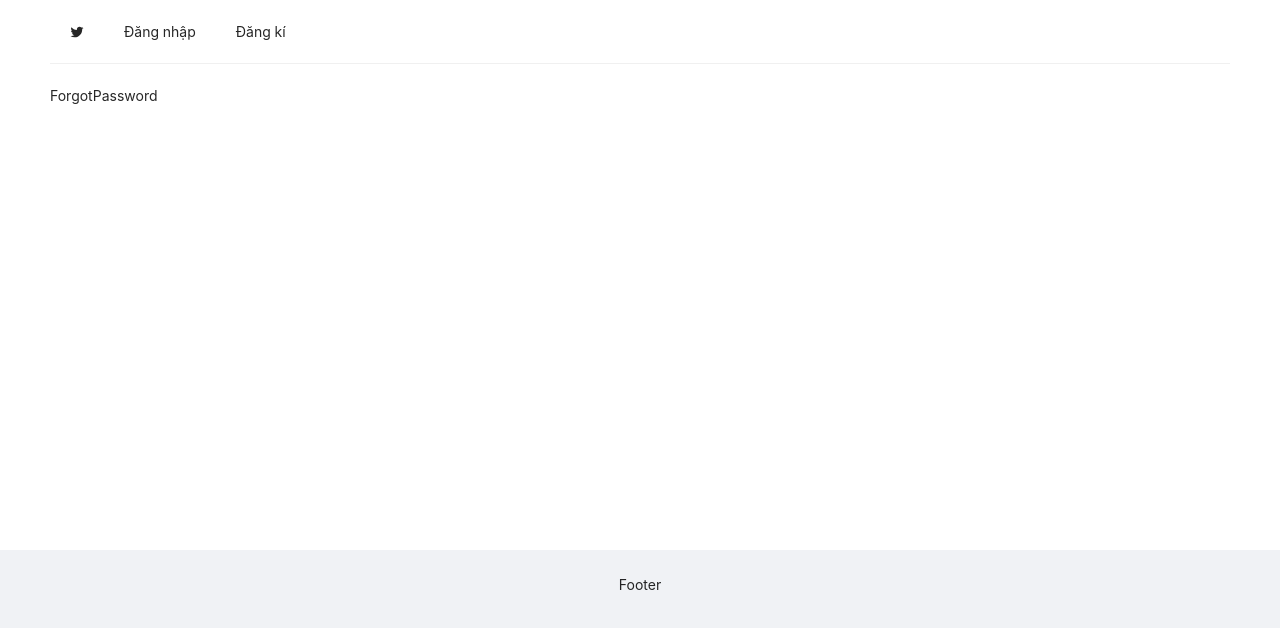
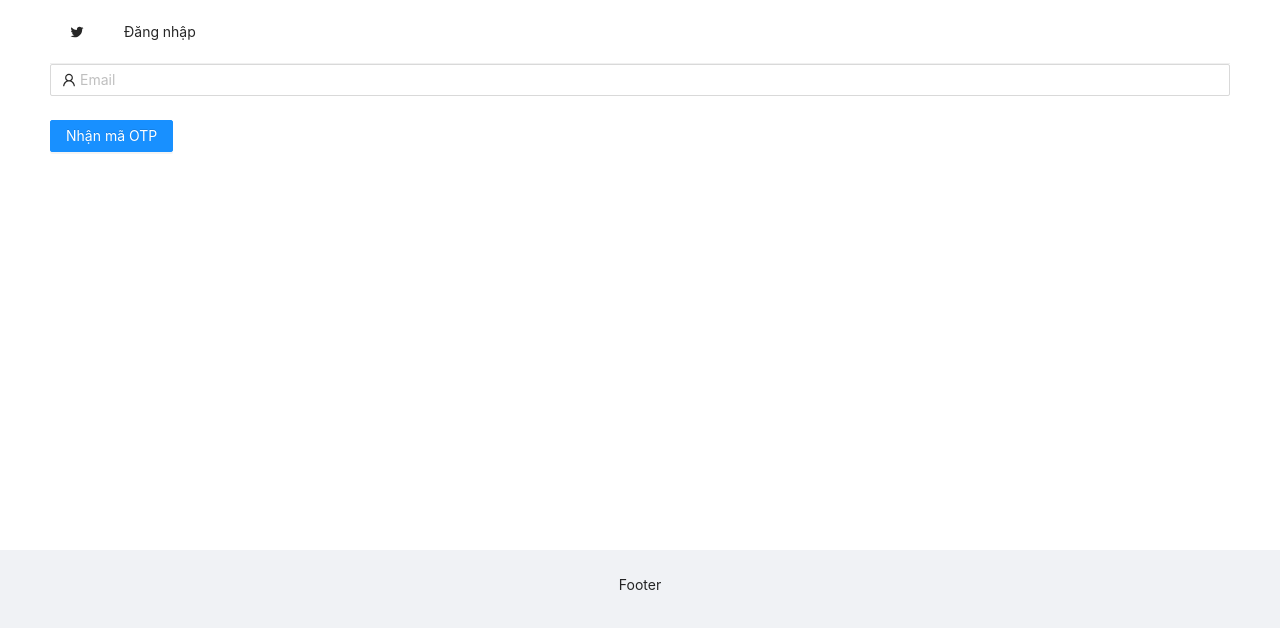
Before and after one commit to Ngo-Hoang-Anh/coctro, a React (Create React App) app: page /forgot in a window 1280 px wide. Shown: the top 628 px of the page. Built offline with nearby package versions, Linux system fonts and the light colour scheme; the HTML template or start-up script is replaced by a standard one.

Commit message:
forgot password page, improve screen flow

```diff
--- a/src/components/ForgotPassword/ForgotPassword.js
+++ b/src/components/ForgotPassword/ForgotPassword.js
@@ -1,7 +1,141 @@
-import React from "react";
+import React, { useState } from "react";
+import { Form, Input, Button } from 'antd';
+import { UserOutlined } from '@ant-design/icons';
+import { URLpath, sendRequest } from '../../common/utility';
 
 function ForgotPassword(props) {
-    return <div>ForgotPassword</div>;
+    const [currentEmail, setCurrentEmail] = useState(null);
+    const sendToEmail = (values) => {
+        //TODO: validate
+        const testURL = URLpath + '/forgot';
+        const myInit = {
+            method: 'POST',
+            body: JSON.stringify({
+                email: values.email
+            }),
+        }
+        // sendRequest(testURL, myInit)
+        //     .then(result => {
+        //         console.log("result:");
+        //         console.log(result);
+        //     }
+        //     );;
+        // TODO: waiting for response
+        setCurrentEmail(values.email);
+    };
+    const confirmOTP = (values) => {
+        const testURL = URLpath + '/confirmChangePassword';
+        const myInit = {
+            method: 'POST',
+            body: JSON.stringify({
+                email: currentEmail,
+                password: values.password,
+                OTP: values.otp
+            }),
+        }
+        console.log(myInit.body);
+        // sendRequest(testURL, myInit)
+        //     .then(result => {
+        //         console.log("result:");
+        //         console.log(result);
+        //     }
+        //     );;
+        // TODO: waiting for response,redirect to login
+
+    }
+
+    return (<>
+        {
+            (currentEmail == null) ?// if there is no email
+                <Form
+                    name="normal_login"
+                    className="login-form"
+                    onFinish={sendToEmail}
+                >
+                    <Form.Item
+                        name="email"
+                        rules={[
+                            {
+                                required: true,
+                                message: 'Hãy nhập email!',
+                            },
+                        ]}
+                    >
+                        <Input prefix={<UserOutlined className="site-form-item-icon" />} placeholder="Email" />
+                    </Form.Item>
+                    <Form.Item>
+                        <Button type="primary" htmlType="submit" className="login-form-button">
+                            Nhận mã OTP
+                        </Button>
+                    </Form.Item>
+                </Form>
+                ://if there are email, waiting for OTP
+                <>
+                    <p>Mã OTP đã đƯợc gửi về email <b>{currentEmail}</b>. Hãy nhập mã OTP và mật khẩu mới.</p>
+
+                    <Form
+                        name="confirmOTP"
+                        className="login-form"
+                        onFinish={confirmOTP}
+                    >
+                        <Form.Item
+                            name="password"
+                            rules={[
+                                {
+                                    required: true,
+                                    message: 'Hãy nhập mật khẩu!',
+                                },
+                            ]}
+                            hasFeedback
+                        >
+                            <Input.Password placeholder="Mật khẩu" />
+                        </Form.Item>
+                        <Form.Item
+                            name="confirm"
+                            dependencies={['password']}
+                            hasFeedback
+                            rules={[
+                                {
+                                    required: true,
+                                    message: 'Hãy xác nhận mật khẩu!',
+                                },
+                                ({ getFieldValue }) => ({
+                                    validator(_, value) {
+                                        if (!value || getFieldValue('password') === value) {
+                                            return Promise.resolve();
+                                        }
+
+                                        return Promise.reject(new Error('Hai mật khẩu bạn vừa nhập không khớp'));
+                                    },
+                                }),
+                            ]}
+                        >
+                            <Input.Password placeholder="Xác nhận mật khẩu" />
+                        </Form.Item>
+                        <Form.Item
+                            name="otp"
+                            rules={[
+                                {
+                                    required: true,
+                                    message: 'Hãy nhập OTP!',
+                                },
+                            ]}
+                        >
+                            <Input placeholder="OTP" />
+                        </Form.Item>
+                        <Form.Item>
+                            <Button type="primary" htmlType="submit" className="login-form-button">
+                                Xác nhận
+                            </Button>
+                        </Form.Item>
+                        <Button type="link" className="login-form-button" onClick={() => setCurrentEmail(null)}>
+                            Nhập email khác
+                        </Button>
+                    </Form>
+                </>
+        }
+    </>
+    )
 }
 
 export default ForgotPassword;
--- a/src/components/Login/Login.js
+++ b/src/components/Login/Login.js
@@ -1,10 +1,12 @@
 import React from "react";
 import "./Login.css";
+import { useHistory } from "react-router-dom";
 
 import { Form, Input, Button } from 'antd';
 import { UserOutlined, LockOutlined } from '@ant-design/icons';
 import { URLpath, sendRequest } from '../../common/utility';
 const Login = () => {
+  let history = useHistory();
   const onFinish = (values) => {
     const testURL = URLpath + '/login';
     const myInit = {
@@ -14,13 +16,12 @@ const Login = () => {
         password: values.password,
       }),
     }
-    sendRequest(testURL, myInit)
-      .then(result => {
-        console.log("result:");
-        console.log(result);
-      }
-      );;
-  };
+    sendRequest(testURL, myInit).then((result) => {
+      window.localStorage.setItem("token", result.token);
+      console.log(window.localStorage.getItem("token"));
+    })
+      .then(history.push("/home"));
+  }
 
   return (
     <div className="container-form-login">
--- a/src/components/Register/Register.js
+++ b/src/components/Register/Register.js
@@ -1,7 +1,7 @@
 import React from "react";
 
-import { Form, Input, Button, Checkbox } from 'antd';
-import { UserOutlined, LockOutlined } from '@ant-design/icons';
+import { Form, Input, Button } from 'antd';
+import { UserOutlined } from '@ant-design/icons';
 import { URLpath, sendRequest } from '../../common/utility';
 
 const Register = () => {
--- a/src/components/commons/header/HeaderCommon.js
+++ b/src/components/commons/header/HeaderCommon.js
@@ -26,9 +26,6 @@ function HeaderCommon(props) {
             <Menu.Item key="login">
               <Link to="/login">Đăng nhập</Link>
             </Menu.Item>
-            <Menu.Item key="register">
-              <Link to="/register">Đăng kí</Link>
-            </Menu.Item>
           </Menu>
 
           <Switch>
```
